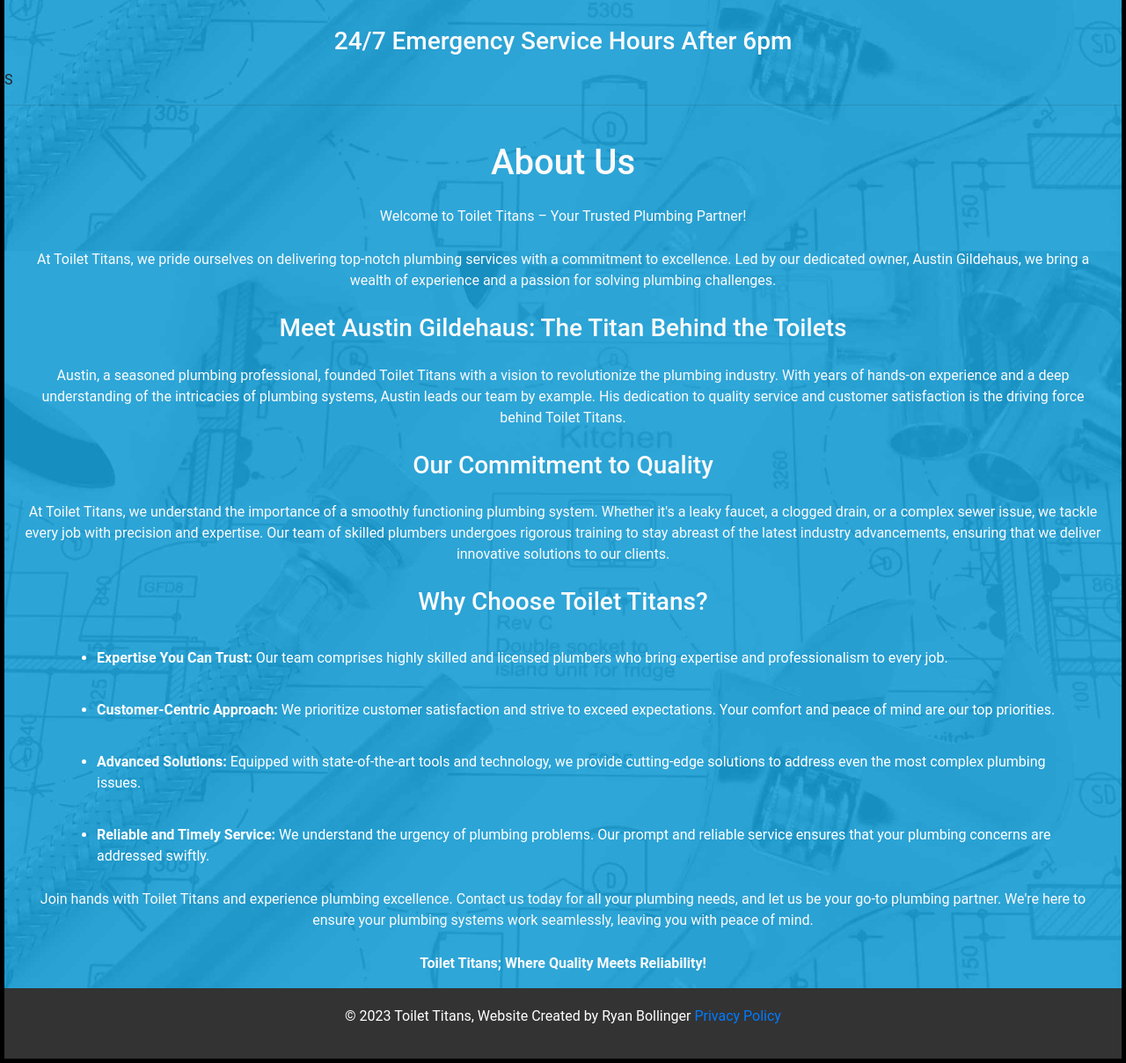
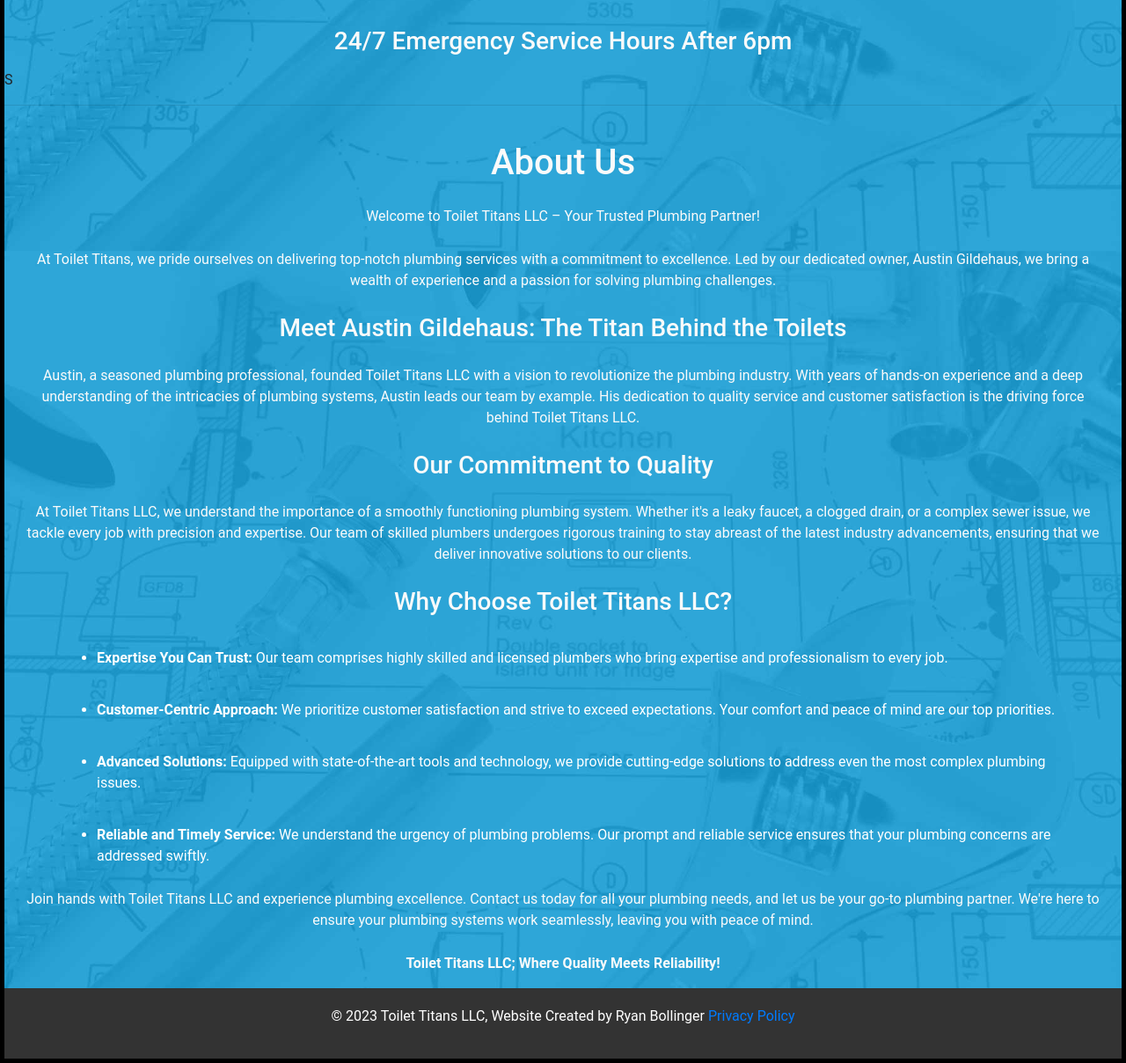
Before and after one commit to BollingerRyan/Toilet-Titans, a Flask app: page /about_us in a window 1280 px wide. Shown: the part 568-1776 px from the top of the page at 88% size. Run offline with Flask 3, Linux system fonts and the light colour scheme.

Commit message:
style changes

```diff
--- a/flask_app/templates/about_us.html
+++ b/flask_app/templates/about_us.html
@@ -25,21 +25,21 @@
         <div>
             <div class="body">
                 <h1>About Us</h1>
-                <p>Welcome to Toilet Titans – Your Trusted Plumbing Partner!</p>
+                <p>Welcome to Toilet Titans LLC – Your Trusted Plumbing Partner!</p>
                 <p>At Toilet Titans, we pride ourselves on delivering top-notch plumbing services with a commitment to
                     excellence. Led by our dedicated owner, Austin Gildehaus, we bring a wealth of experience and a passion
                     for solving plumbing challenges.</p>
                 <h3>Meet Austin Gildehaus: The Titan Behind the Toilets</h3>
-                <p>Austin, a seasoned plumbing professional, founded Toilet Titans with a vision to revolutionize the
+                <p>Austin, a seasoned plumbing professional, founded Toilet Titans LLC with a vision to revolutionize the
                     plumbing industry. With years of hands-on experience and a deep understanding of the intricacies of
                     plumbing systems, Austin leads our team by example. His dedication to quality service and customer
-                    satisfaction is the driving force behind Toilet Titans.</p>
+                    satisfaction is the driving force behind Toilet Titans LLC.</p>
                 <h3>Our Commitment to Quality</h3>
-                <p>At Toilet Titans, we understand the importance of a smoothly functioning plumbing system. Whether it's a
+                <p>At Toilet Titans LLC, we understand the importance of a smoothly functioning plumbing system. Whether it's a
                     leaky faucet, a clogged drain, or a complex sewer issue, we tackle every job with precision and
                     expertise. Our team of skilled plumbers undergoes rigorous training to stay abreast of the latest
                     industry advancements, ensuring that we deliver innovative solutions to our clients.</p>
-                <h3>Why Choose Toilet Titans?</h3>
+                <h3>Why Choose Toilet Titans LLC?</h3>
                 <ul>
                     <li class="li"><strong>Expertise You Can Trust:</strong> Our team comprises highly skilled and licensed plumbers
                         who bring expertise and professionalism to every job.</li>
@@ -50,14 +50,14 @@
                     <li class="li"><strong>Reliable and Timely Service:</strong> We understand the urgency of plumbing problems. Our
                         prompt and reliable service ensures that your plumbing concerns are addressed swiftly.</li>
                 </ul>
-                <p>Join hands with Toilet Titans and experience plumbing excellence. Contact us today for all your plumbing
+                <p>Join hands with Toilet Titans LLC and experience plumbing excellence. Contact us today for all your plumbing
                     needs, and let us be your go-to plumbing partner. We're here to ensure your plumbing systems work
                     seamlessly, leaving you with peace of mind.</p>
-                <p><strong>Toilet Titans; Where Quality Meets Reliability!</strong></p>
+                <p><strong>Toilet Titans LLC; Where Quality Meets Reliability!</strong></p>
             </div>
         </div>
         <div class="footer">
-            <p>&copy; 2023 Toilet Titans, Website Created by Ryan Bollinger <a href="/privacy_policy">Privacy Policy</a>
+            <p>&copy; 2023 Toilet Titans LLC, Website Created by Ryan Bollinger <a href="/privacy_policy">Privacy Policy</a>
             </p>
         </div>
     </body>
--- a/flask_app/templates/index.html
+++ b/flask_app/templates/index.html
@@ -8,10 +8,10 @@
     <meta name="viewport" content="width=device-width, initial-scale=1.0">
     <link rel="stylesheet" href="/static/style.css">
     <script async src="https://pagead2.googlesyndication.com/pagead/js/adsbygoogle.js?client=ca-pub-8284760783766658" crossorigin="anonymous"></script>
-    <meta name="description" content="Professional plumbing services with Toilet Titans. Contact us for camera sewer inspection, drain cleaning, and more. Greenwich Ohio Plumber. Ashland Ohio Plumber. Plumbing. Water HeaterPlumbing services ohio, Emergency plumber ohio, Residential plumbing ohio, Drain cleaning ohio, Leak repair ohio, Water heater installation/repair ohio, Toilet repair/installation ohio, Faucet repair/installation ohio, Pipe repair/replacement ohio, Sewer line repair ohio, Gas line repair/installation ohio, Water softener installation ohio, Sump pump installation/repair ohio, Plumbing maintenance ohio, Clogged drains ohio, Burst pipes ohio, Kitchen plumbing ohio, Bathroom plumbing ohio, Repiping services ohio">
+    <meta name="description" content="Professional plumbing services with Toilet Titans LLC. Contact us for camera sewer inspection, drain cleaning, and more. Greenwich Ohio Plumber. Ashland Ohio Plumber. Plumbing. Water HeaterPlumbing services ohio, Emergency plumber ohio, Residential plumbing ohio, Drain cleaning ohio, Leak repair ohio, Water heater installation/repair ohio, Toilet repair/installation ohio, Faucet repair/installation ohio, Pipe repair/replacement ohio, Sewer line repair ohio, Gas line repair/installation ohio, Water softener installation ohio, Sump pump installation/repair ohio, Plumbing maintenance ohio, Clogged drains ohio, Burst pipes ohio, Kitchen plumbing ohio, Bathroom plumbing ohio, Repiping services ohio">
 
     <link rel="stylesheet" href="https://fonts.googleapis.com/css2?family=EB+Garamond&display=swap">
-    <title>Toilet Titans</title>
+    <title>Toilet Titans LLC</title>
 </head>
 <body>
     <div class="header">
@@ -80,7 +80,7 @@
         </div>
     </div>
     <div class="footer">
-        <p>&copy; 2023 Toilet Titans, Website Created by Ryan Bollinger <a href="/privacy_policy">Privacy Policy</a></p>
+        <p>&copy; 2023 Toilet Titans LLC, Website Created by Ryan Bollinger <a href="/privacy_policy">Privacy Policy</a></p>
     </div>
     <script src="https://code.jquery.com/jquery-3.5.1.slim.min.js"></script>
     <script src="https://cdn.jsdelivr.net/npm/popper.js@1.16.1/dist/umd/popper.min.js"></script>
```
